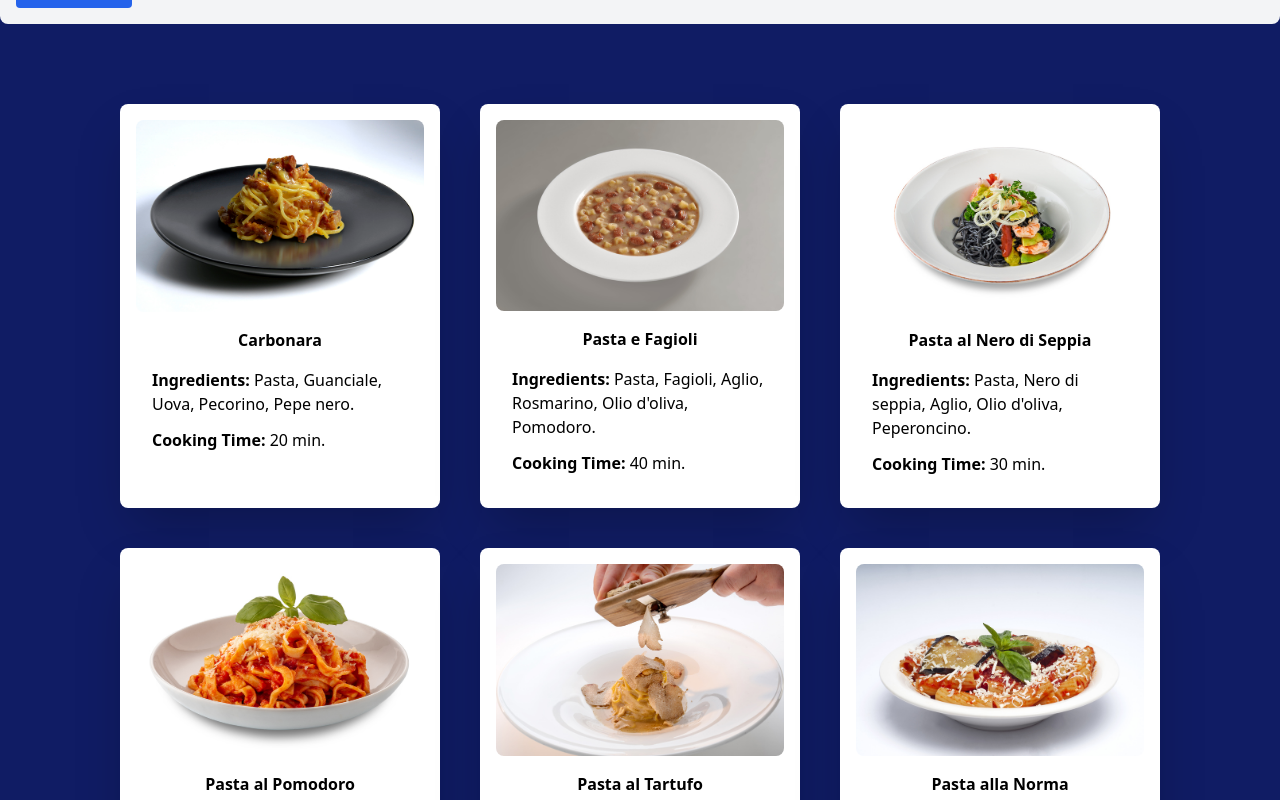
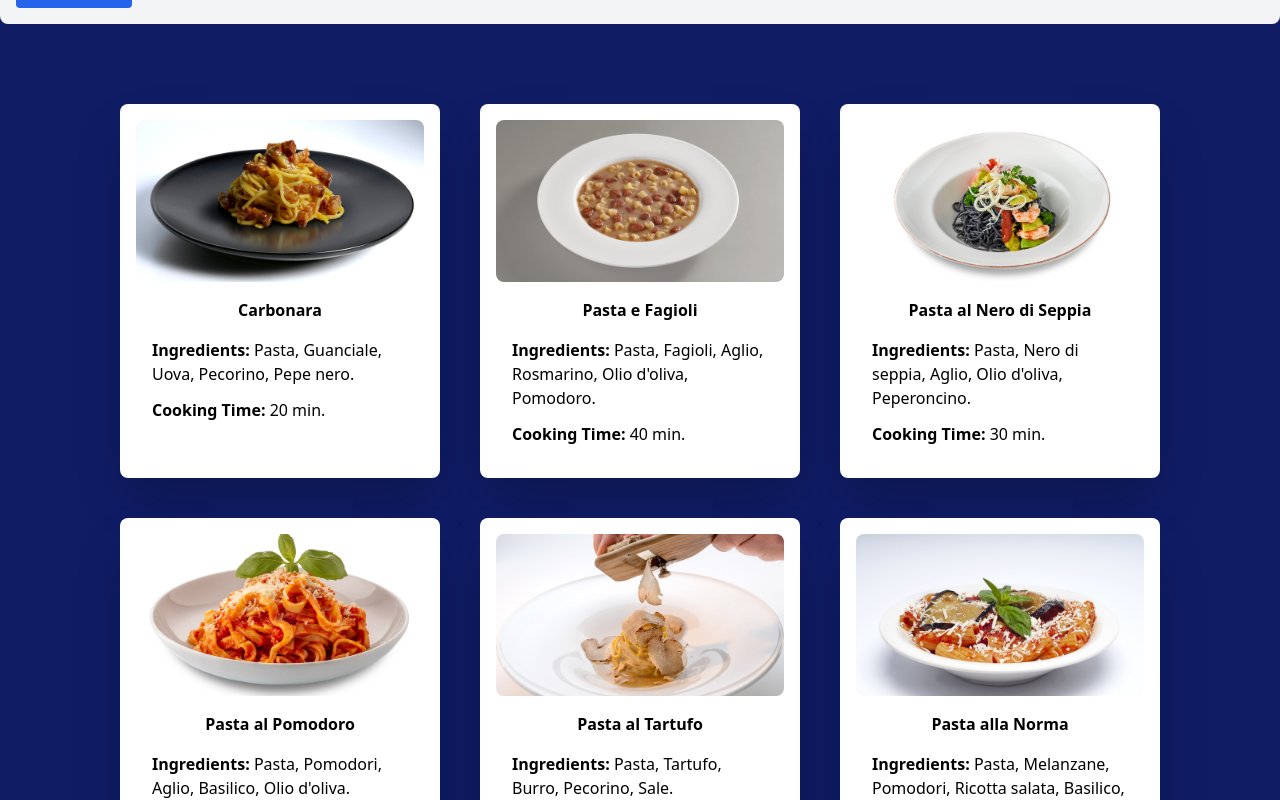
Before and after one commit to Simone-Fratini/react-form-multifield, a React (Vite) app: page / in a window 1280 px wide. Shown: the part 742-1542 px from the top of the page. Built offline with nearby package versions, Linux system fonts and the light colour scheme.

Commit message:
added aspect ratio plugin tailwind so the pictures are all the same

```diff
--- a/package.json
+++ b/package.json
@@ -10,6 +10,7 @@
     "preview": "vite preview"
   },
   "dependencies": {
+    "@tailwindcss/aspect-ratio": "^0.4.2",
     "react": "^18.3.1",
     "react-dom": "^18.3.1"
   },
--- a/src/components/FoodCards.jsx
+++ b/src/components/FoodCards.jsx
@@ -10,11 +10,13 @@ function FoodCards({ recipes }) {
       key={food.id}
       className="bg-white shadow-2xl rounded-lg w-full sm:w-1/2 md:w-1/3 lg:w-1/4 p-4 m-3 hover:animate-grow"
     >
+      <div className="aspect-w-16 aspect-h-9">
         <img
           src={food.img}
           alt={food.title}
-            className="w-full object-cover object-center rounded-lg"
+          className="w-full h-full object-cover object-center rounded-lg"
         />
+      </div>
       <div className="p-4">
         <h2 className="text-center font-bold">{food.title}</h2>
         <p className="pt-4">
@@ -27,6 +29,7 @@ function FoodCards({ recipes }) {
     </div>
   ))}
 </div>
+
   );
 }
 
--- a/tailwind.config.js
+++ b/tailwind.config.js
@@ -18,5 +18,7 @@ export default {
     }
   }
 },
-  plugins: [],
+  plugins: [
+    require('@tailwindcss/aspect-ratio'),
+  ],
 }
```
Also changed, not shown: 1 other file (tests, documents, lock files or other folders). Lines whose indentation alone changed are shown as unchanged.
